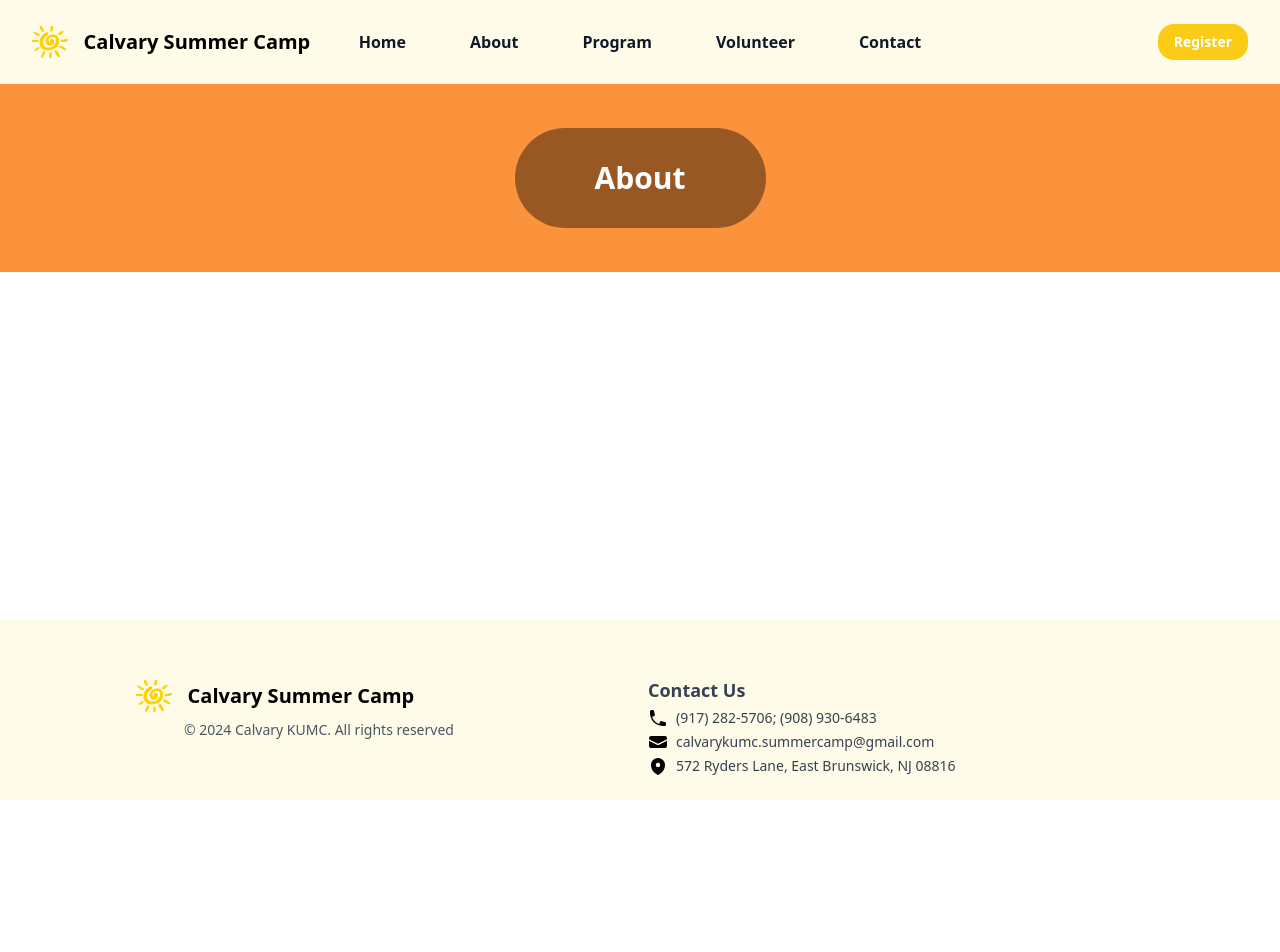
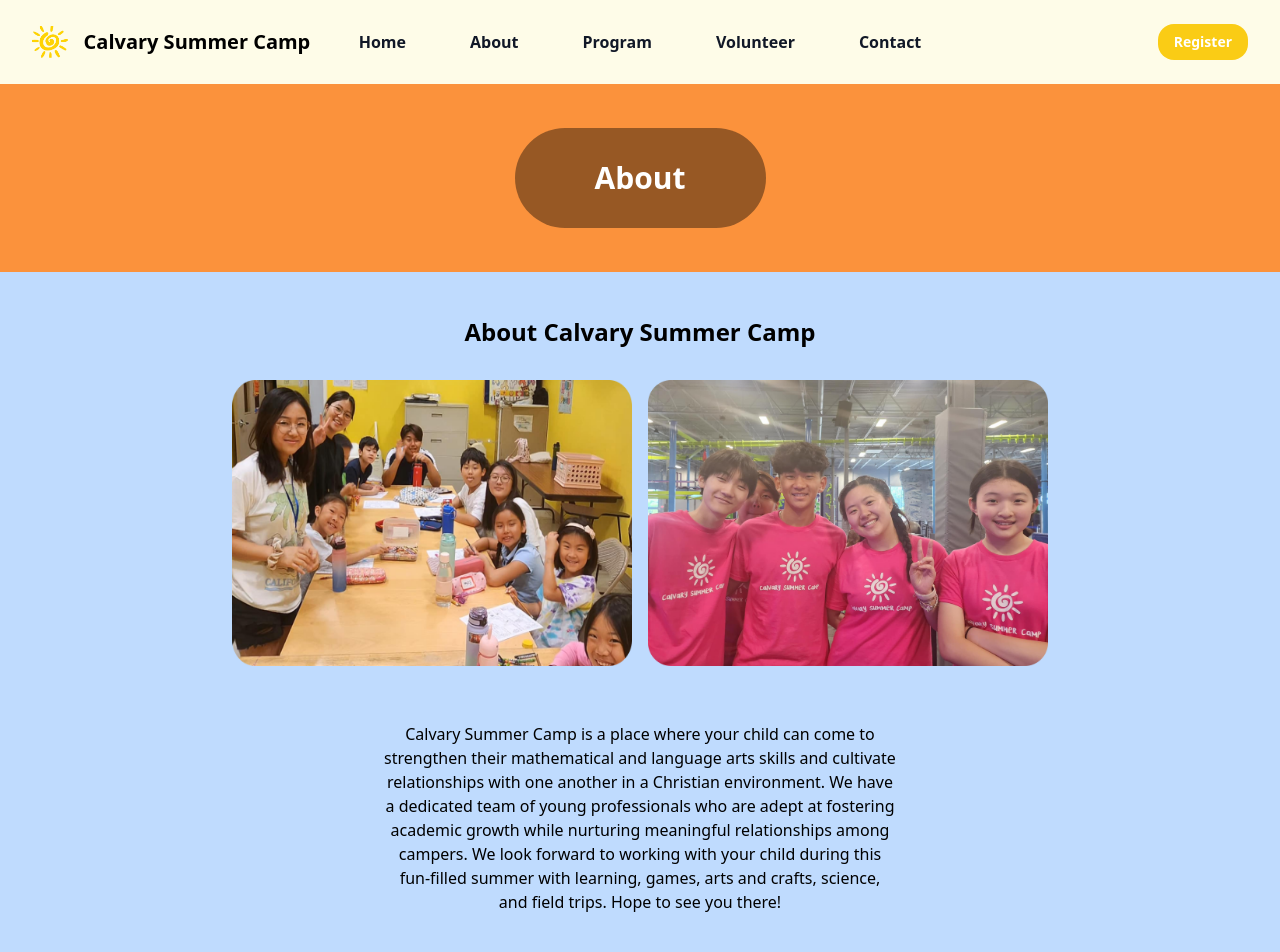
Before and after one commit to mkang2/SummerCamp2, a React (Create React App) app: page /about in a window 1280 px wide. Shown: the top 952 px of the page. Before the commit the page ends 800 px from the top, so only its background shows below. Built offline with nearby package versions, Linux system fonts and the light colour scheme.

Commit message:
first half of about page

```diff
--- a/src/about.js
+++ b/src/about.js
@@ -2,9 +2,44 @@
 
 function AboutPage() {
   return (
-    <div className="w-full bg-orange-400 flex items-center justify-center py-11">
-      <div className="bg-black bg-opacity-40 rounded-full px-20 py-8">
-        <span className="text-white text-3xl font-bold">About</span>
+    <div>
+      <div className="w-full bg-orange-400 flex items-center justify-center py-11">
+        <div className="bg-black bg-opacity-40 rounded-full px-20 py-8">
+          <span className="text-white text-3xl font-bold">About</span>
+        </div>
+      </div>
+      <div className="w-full bg-blue-200 flex flex-col items-center justify-center py-11">
+        <div className="text-center">
+          <span className="font-bold text-2xl mb-4">
+            About Calvary Summer Camp
+          </span>
+          <div className="flex justify-center mb-4 pt-8">
+            <img
+              src="/frame-5@2x.png"
+              alt="Frame 5"
+              className="mr-2"
+              style={{ maxWidth: "400px", maxHeight: "300px" }}
+            />
+            <img
+              src="/frame-9@2x.png"
+              alt="Frame 9"
+              className="ml-2"
+              style={{ maxWidth: "400px", maxHeight: "300px" }}
+            />
+          </div>
+          <div className="max-w-lg mx-auto pt-10">
+            <span className="font-medium">
+              Calvary Summer Camp is a place where your child can come to
+              strengthen their mathematical and language arts skills and
+              cultivate relationships with one another in a Christian
+              environment. We have a dedicated team of young professionals who
+              are adept at fostering academic growth while nurturing meaningful
+              relationships among campers. We look forward to working with your
+              child during this fun-filled summer with learning, games, arts and
+              crafts, science, and field trips. Hope to see you there!
+            </span>
+          </div>
+        </div>
       </div>
     </div>
   );
```
